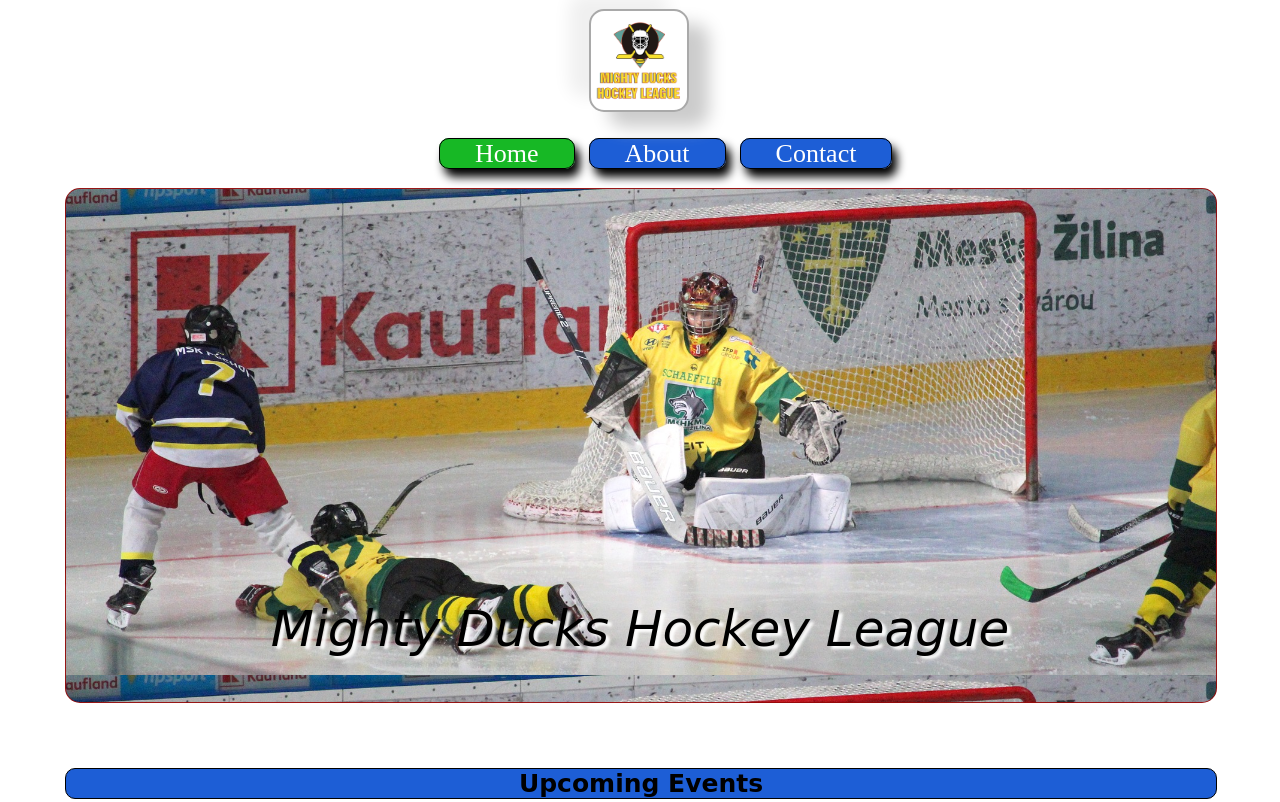
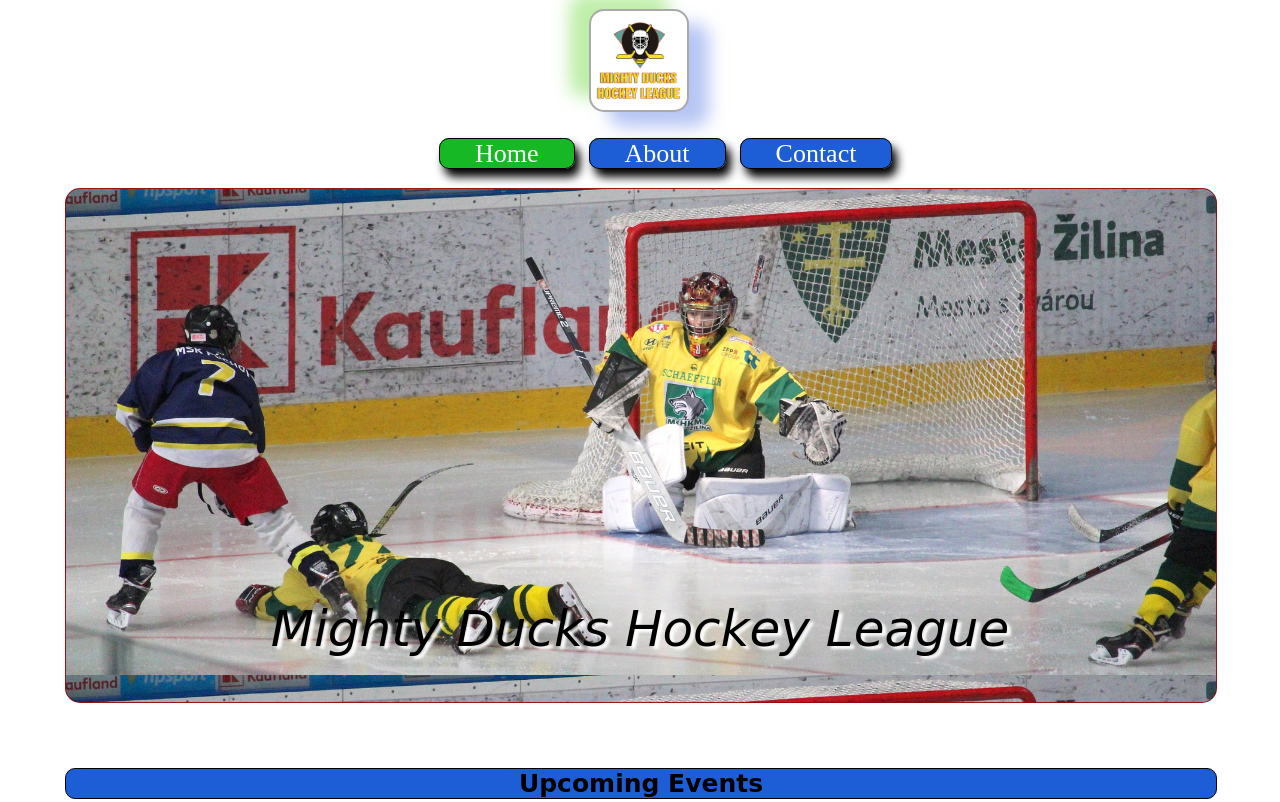
Before and after one commit to FabianEBustos/HockeyLeague, a plain HTML site: page index.html in a window 1280 px wide. Shown: the top 802 px of the page. Drawn offline with Linux system fonts and the light colour scheme.

Commit message:
Aplicando sombras al logo

```diff
--- a/styles/style3.css
+++ b/styles/style3.css
@@ -24,7 +24,7 @@ header > h1 {
 
 header > img {
     background-color: white;
-    box-shadow:-20px -15px 17px #F0F0F0, 20px 15px 17px #cccccc;
+    box-shadow:-20px -15px 17px #a3e784b4, 20px 15px 17px #819aec93;
     border: 2px solid darkgrey;
     border-radius: 15px;
     display: block;
```
